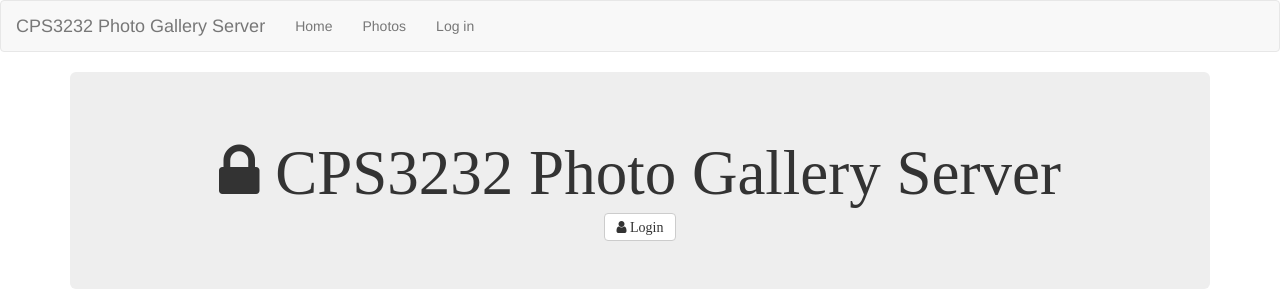
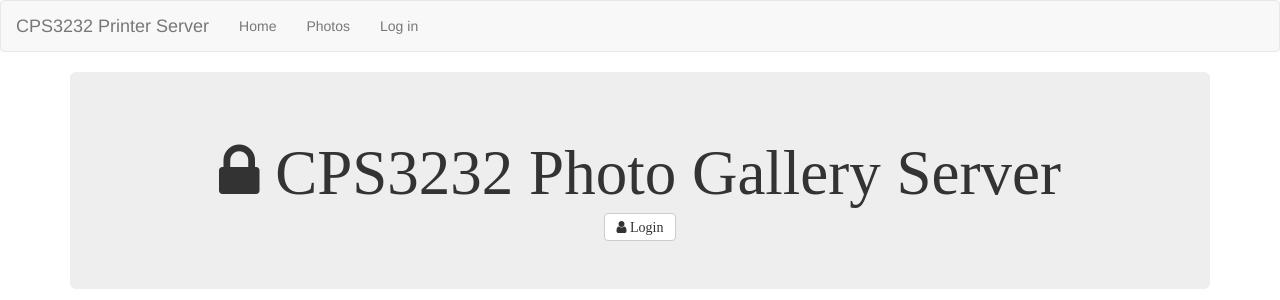
Before and after one commit to markscamilleri/cps3232webserver, a Node project: template views/index.jade in a window 1280 px wide. Shown: the top 300 px of the page. Run offline with Node 20 templates, Linux system fonts and the light colour scheme; the template is opened without the code that fills it, so the values that code supplies are empty; some libraries are stand-ins or nearby versions.

Commit message:
Changed Titles

```diff
--- a/views/photos.jade
+++ b/views/photos.jade
@@ -4,7 +4,7 @@ include utils/bodyWithMenu
 div.container
     div.page-header.text-center
         h1
-            span.fa.fa-anchor Phtoos Page
+            span.fa.fa-anchor Photos Page
         |  &nbsp;
         a(href="/logout").btn.btn-default.btn-sm Logout
 
--- a/views/utils/bodyWithMenu.jade
+++ b/views/utils/bodyWithMenu.jade
@@ -1,6 +1,6 @@
 include mixins
 body
-    +nav("CPS3232 Photo Gallery Server", "menu")
+    +nav("CPS3232 Printer Server", "menu")
         +nav_item( "/") Home
         +nav_item( "/photos" ) Photos
         +nav_item( "/login" ) Log in
--- a/views/utils/head.jade
+++ b/views/utils/head.jade
@@ -1,4 +1,4 @@
 head
-    title CPS3232 Photo Gallery Server
+    title CPS3232 Printer Server
     link(rel="stylesheet" href="//netdna.bootstrapcdn.com/bootstrap/3.0.2/css/bootstrap.min.css")
     link(rel="stylesheet" href="//netdna.bootstrapcdn.com/font-awesome/4.0.3/css/font-awesome.min.css")
```
